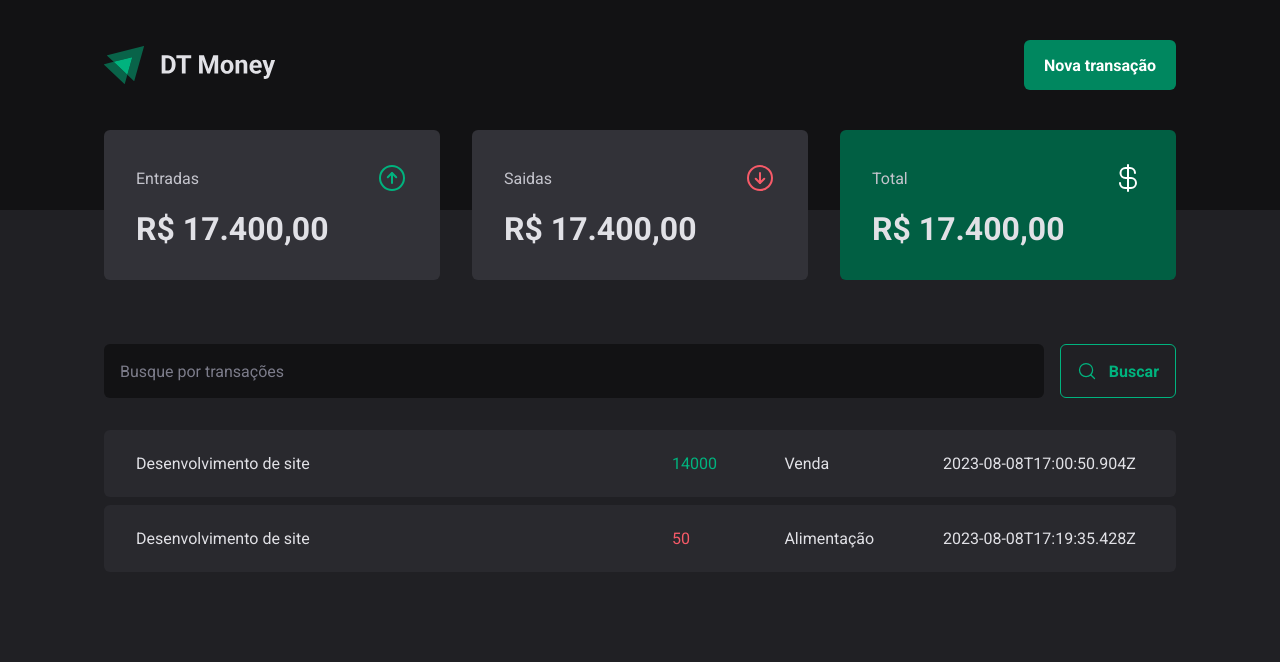
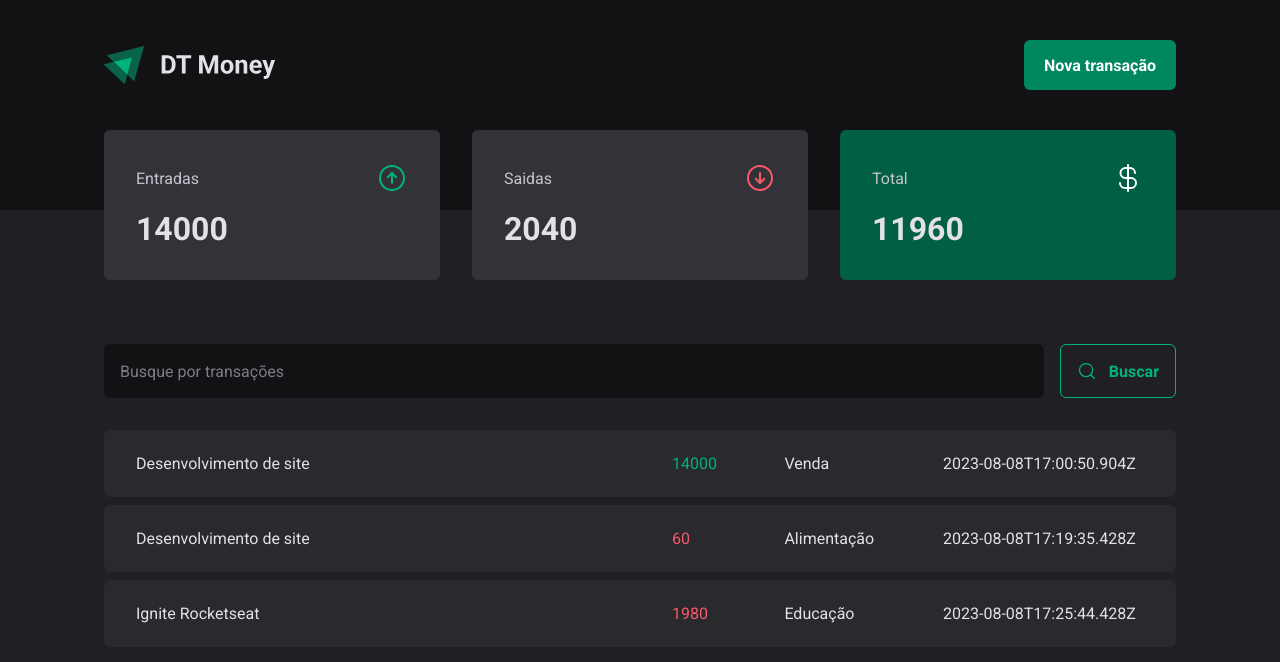
Before and after one commit to elioenays/03-dt-money, a React (Vite) app: page / in a window 1280 px wide. Shown: the top 662 px of the page. Built offline with nearby package versions, Linux system fonts and the light colour scheme; data requests are answered from the project's data file.

Commit message:
Calculando resumo de transações

```diff
--- a/server.json
+++ b/server.json
@@ -14,8 +14,16 @@
       "description": "Desenvolvimento de site",
       "type": "outcome",
       "category": "Alimentação",
-      "price": 50,
+      "price": 60,
       "createdAt": "2023-08-08T17:19:35.428Z"
+    },
+    {
+      "id": 3,
+      "description": "Ignite Rocketseat",
+      "type": "outcome",
+      "category": "Educação",
+      "price": 1980,
+      "createdAt": "2023-08-08T17:25:44.428Z"
     }
   ]
 }
--- a/src/components/Summary/index.tsx
+++ b/src/components/Summary/index.tsx
@@ -5,6 +5,25 @@
 
 export default function Summary() {
   const { transactions } = useContext(TransactionsContext)
+
+  const summary = transactions.reduce(
+    (acc, transaction) => {
+      if (transaction.type === 'income') {
+        acc.income += transaction.price
+        acc.total += transaction.price
+      } else {
+        acc.outcome += transaction.price
+        acc.total -= transaction.price
+      }
+
+      return acc
+    },
+    {
+      income: 0,
+      outcome: 0,
+      total: 0,
+    },
+  )
 
   return (
     <SummaryContainer>
@@ -16,7 +35,7 @@
             color='#00b37e'
           />
         </header>
-        <strong>R$ 17.400,00</strong>
+        <strong>{summary.income}</strong>
       </SummaryCard>
       <SummaryCard>
         <header>
@@ -26,7 +45,7 @@
             color='#f75a68'
           />
         </header>
-        <strong>R$ 17.400,00</strong>
+        <strong>{summary.outcome}</strong>
       </SummaryCard>
       <SummaryCard variant='green'>
         <header>
@@ -36,7 +55,7 @@
             color='#fff'
           />
         </header>
-        <strong>R$ 17.400,00</strong>
+        <strong>{summary.total}</strong>
       </SummaryCard>
     </SummaryContainer>
   )
```
